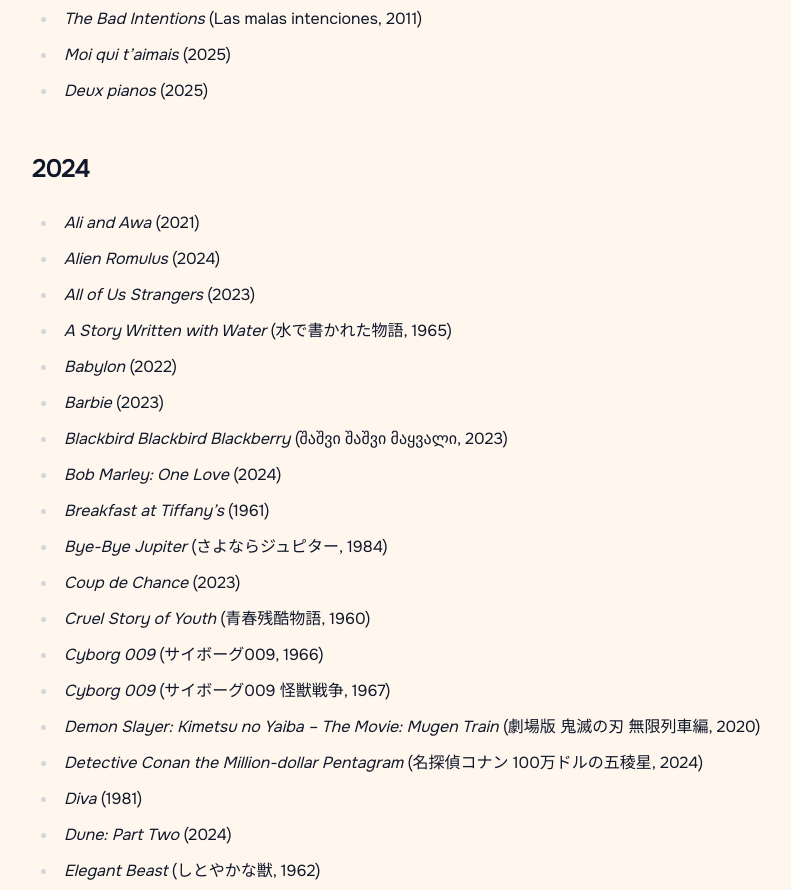
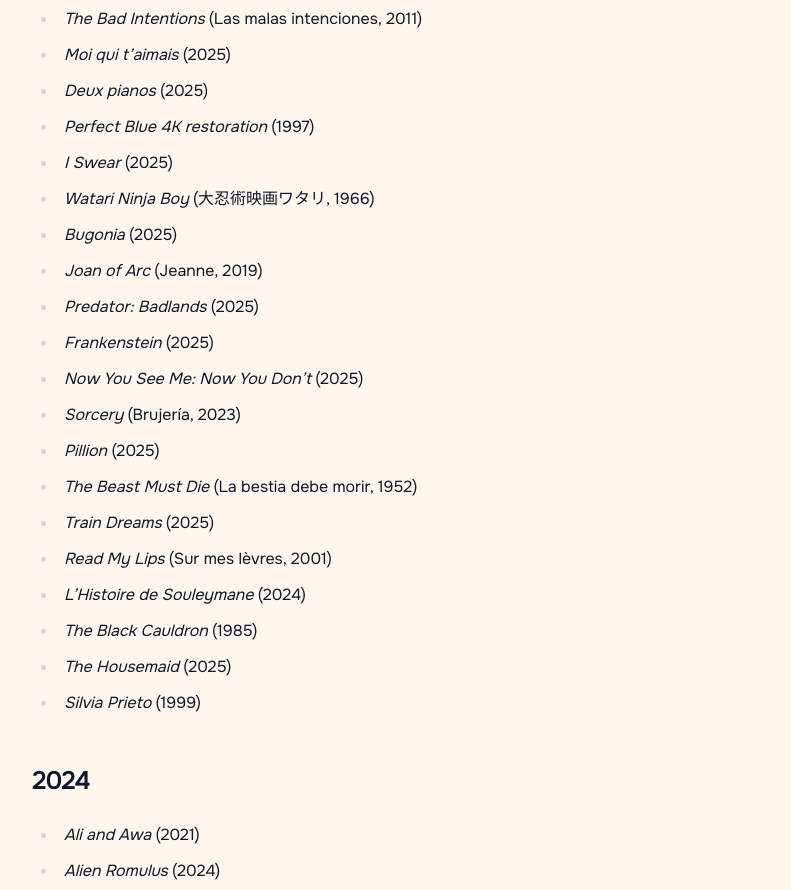
Before and after one commit to gmarty/blog, an Astro site: page /films in a window 1280 px wide. Shown: the part 2315-3205 px from the top of the page, without its empty margins (96-887 px from the left). Built offline with nearby package versions, Linux system fonts and the light colour scheme; Astro itself is replaced by a stand-in of ours; some packages are replaced by stand-ins of ours.

Commit message:
Update films page 🎞️..

```diff
--- a/src/data/slash/Films.md
+++ b/src/data/slash/Films.md
@@ -59,6 +59,23 @@ share: true
 - *The Bad Intentions* (Las malas intenciones, 2011)
 - *Moi qui t'aimais* (2025)
 - *Deux pianos* (2025)
+- *Perfect Blue 4K restoration* (1997)
+- *I Swear* (2025)
+- *Watari Ninja Boy* (大忍術映画ワタリ, 1966)
+- *Bugonia* (2025)
+- *Joan of Arc* (Jeanne, 2019)
+- *Predator: Badlands* (2025)
+- *Frankenstein* (2025)
+- *Now You See Me: Now You Don't* (2025)
+- *Sorcery* (Brujería, 2023)
+- *Pillion* (2025)
+- *The Beast Must Die* (La bestia debe morir, 1952)
+- *Train Dreams* (2025)
+- *Read My Lips* (Sur mes lèvres, 2001)
+- *L'Histoire de Souleymane* (2024)
+- *The Black Cauldron* (1985)
+- *The Housemaid* (2025)
+- *Silvia Prieto* (1999)
 
 ## 2024
 
```
